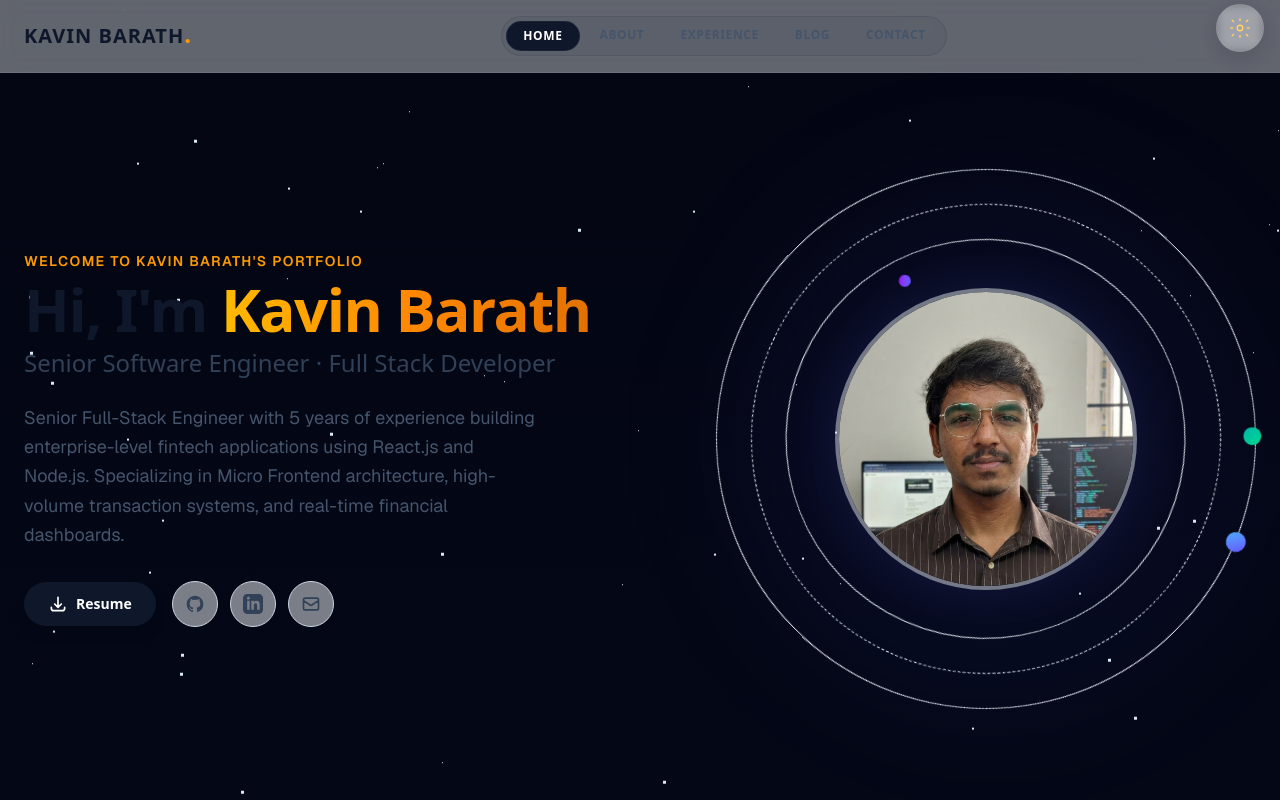
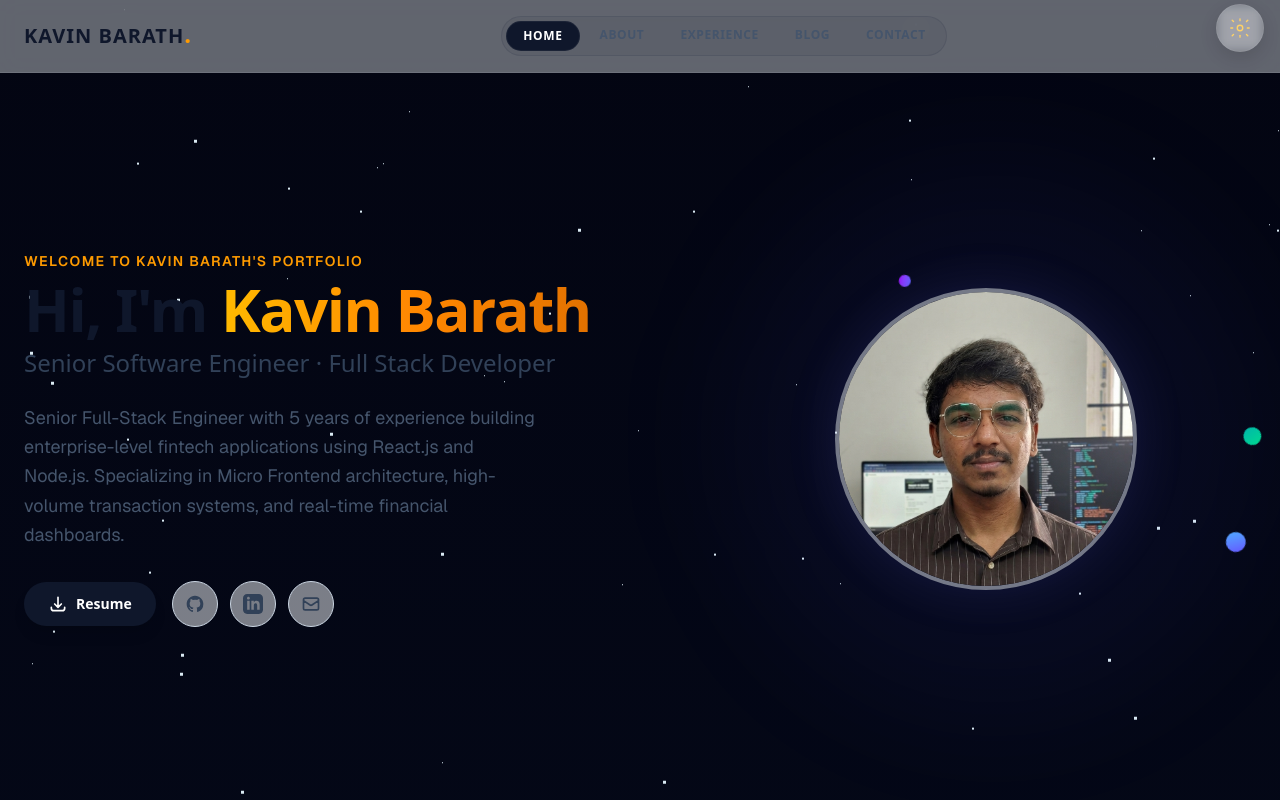
Before and after one commit to Kavin-Brat/personal-portfolio-2k26, a Next.js app: page / in a window 1280 px wide. Shown: the top 800 px of the page. Built offline with nearby package versions, Linux system fonts and the light colour scheme.

Commit message:
changes: design

```diff
--- a/app/components/OrbitVisual.tsx
+++ b/app/components/OrbitVisual.tsx
@@ -6,14 +6,6 @@ const OrbitVisual: React.FC = () => {
     <div className="flex-1 flex items-center justify-center relative w-full max-w-[400px] md:max-w-[480px] lg:max-w-[540px] aspect-square">
       <div className="absolute inset-0 rounded-full bg-indigo-500/5 dark:bg-indigo-500/5 blur-3xl ml-4" />
 
-      {/* Orbital path 1 */}
-      <div className="absolute w-[100%] h-[100%] border border-slate-350/30 dark:border-slate-800/40 rounded-full animate-[spin_50s_linear_infinite] pointer-events-none" />
-
-      {/* Orbital path 2 */}
-      <div className="absolute w-[87%] h-[87%] border border-dashed border-slate-350/30 dark:border-slate-800/50 rounded-full animate-[spin_35s_linear_infinite_reverse] pointer-events-none" />
-
-      {/* Orbital path 3 */}
-      <div className="absolute w-[74%] h-[74%] border border-slate-350/40 dark:border-slate-800/60 rounded-full animate-[spin_20s_linear_infinite] pointer-events-none" />
 
       {/* Central Sphere */}
       <div className="relative w-[56%] h-[56%] rounded-full border-4 border-slate-200/50 dark:border-slate-800/80 shadow-[0_0_50px_rgba(99,102,241,0.15)] flex items-center justify-center overflow-hidden group z-10 cursor-pointer">
```
